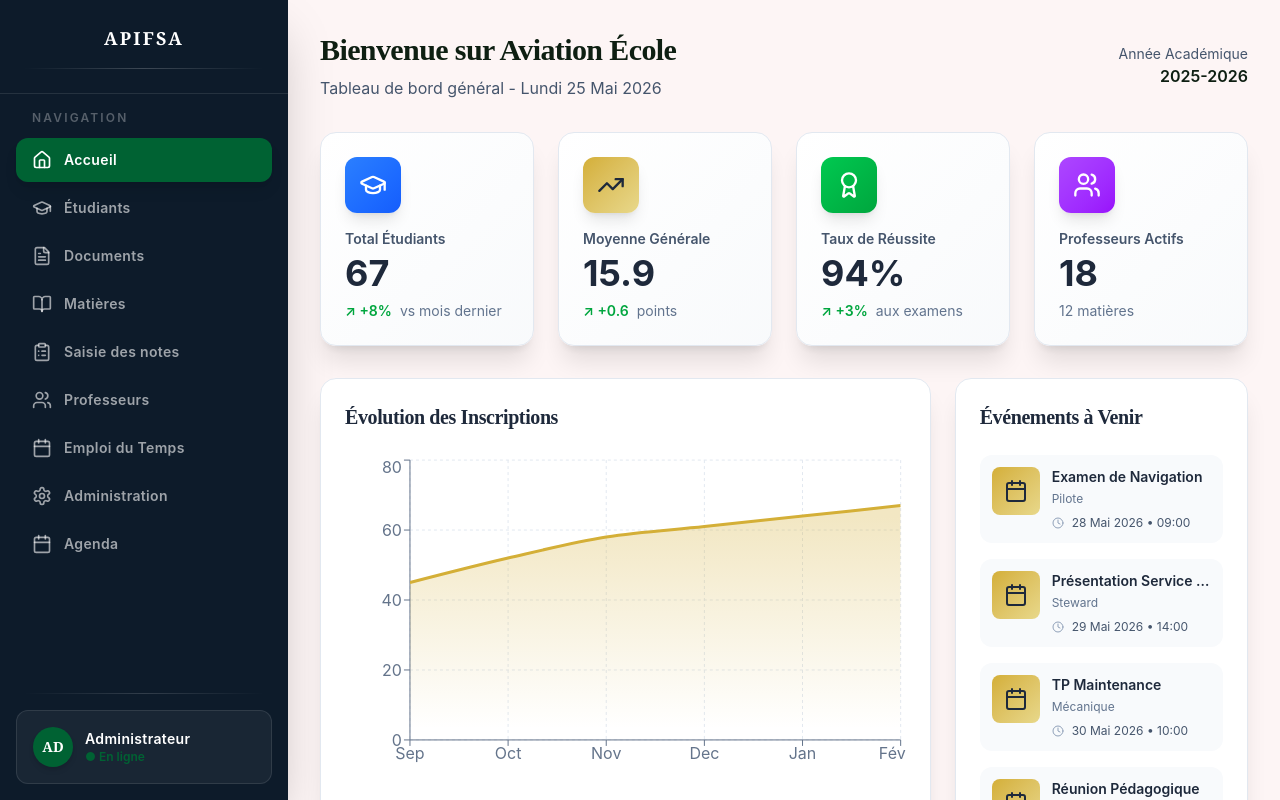
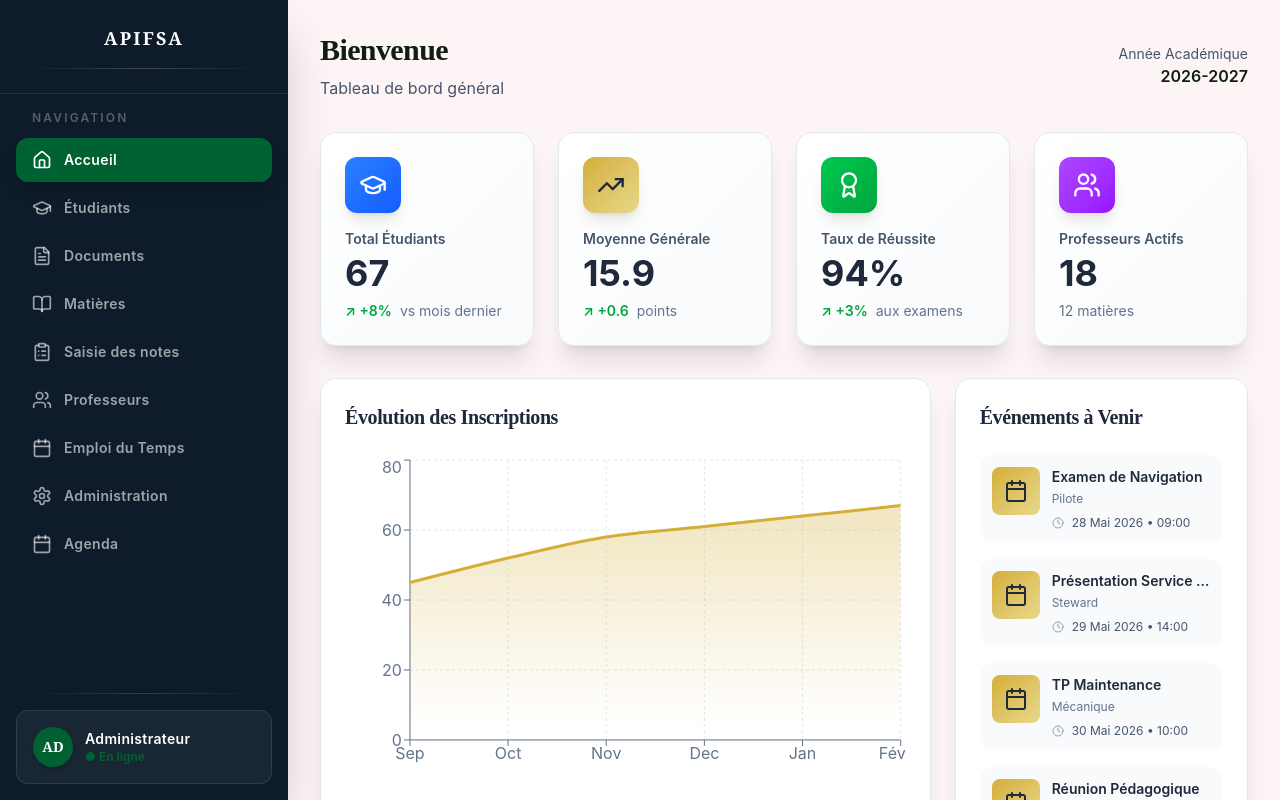
Before and after one commit to S2C1I/Avia-Front, a React (Vite) app: page / in a window 1280 px wide. Built offline with nearby package versions, Linux system fonts and the light colour scheme.

Commit message:
Simplify welcome dashboard text

```diff
--- a/src/app/components/Accueil.tsx
+++ b/src/app/components/Accueil.tsx
@@ -22,13 +22,13 @@ export function Accueil() {
     <div className="p-8 space-y-8">
       <div className="flex items-center justify-between">
         <div>
-          <h1 className="text-3xl font-bold text-foreground mb-2">Bienvenue sur Aviation École</h1>
-          <p className="text-slate-600">Tableau de bord général - Lundi 25 Mai 2026</p>
+          <h1 className="text-3xl font-bold text-foreground mb-2">Bienvenue</h1>
+          <p className="text-slate-600">Tableau de bord général</p>
         </div>
         <div className="flex items-center gap-4">
           <div className="text-right">
             <p className="text-slate-600 text-sm">Année Académique</p>
-            <p className="text-foreground font-semibold">2025-2026</p>
+            <p className="text-foreground font-semibold">2026-2027</p>
           </div>
         </div>
       </div>
```
